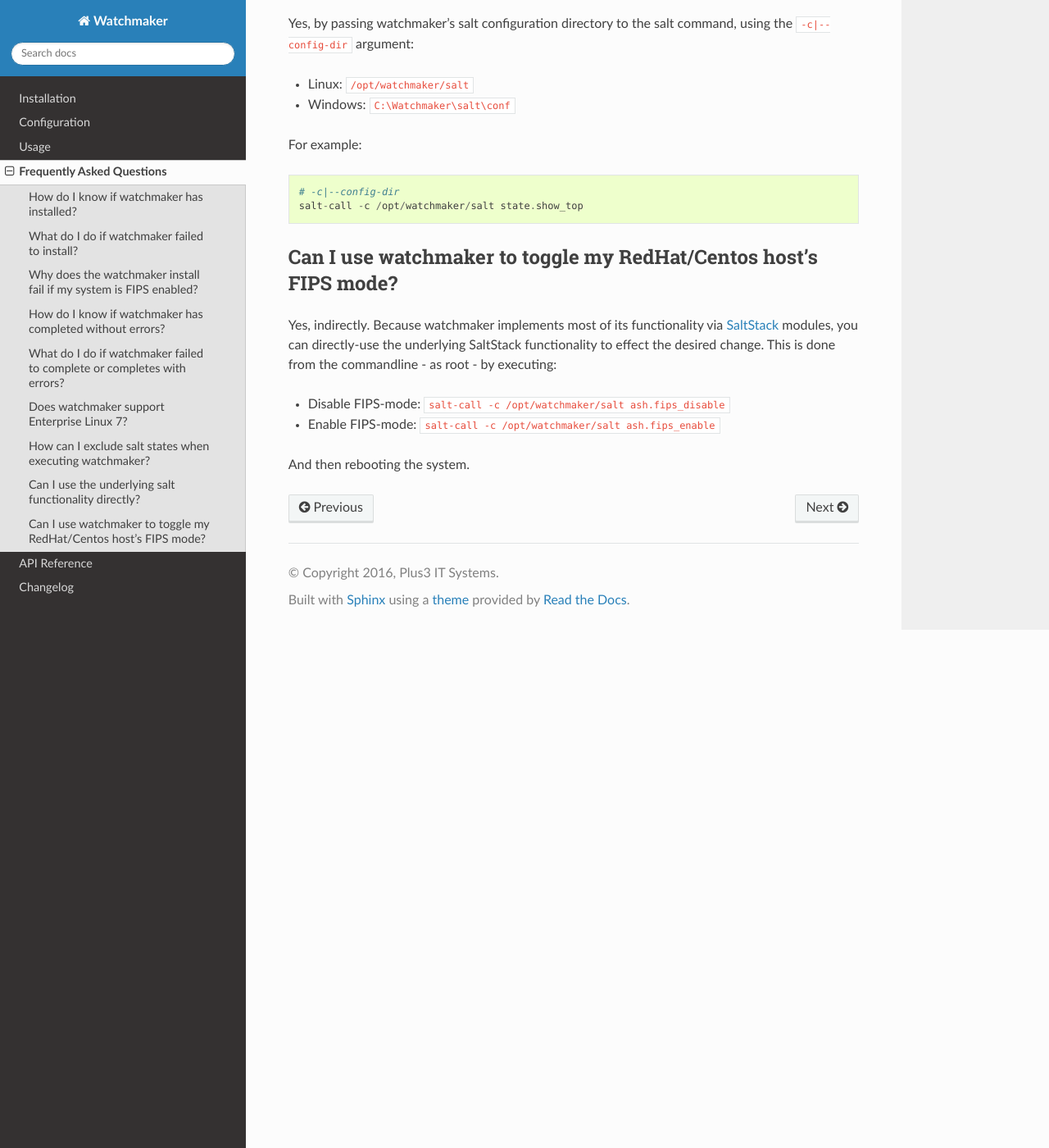
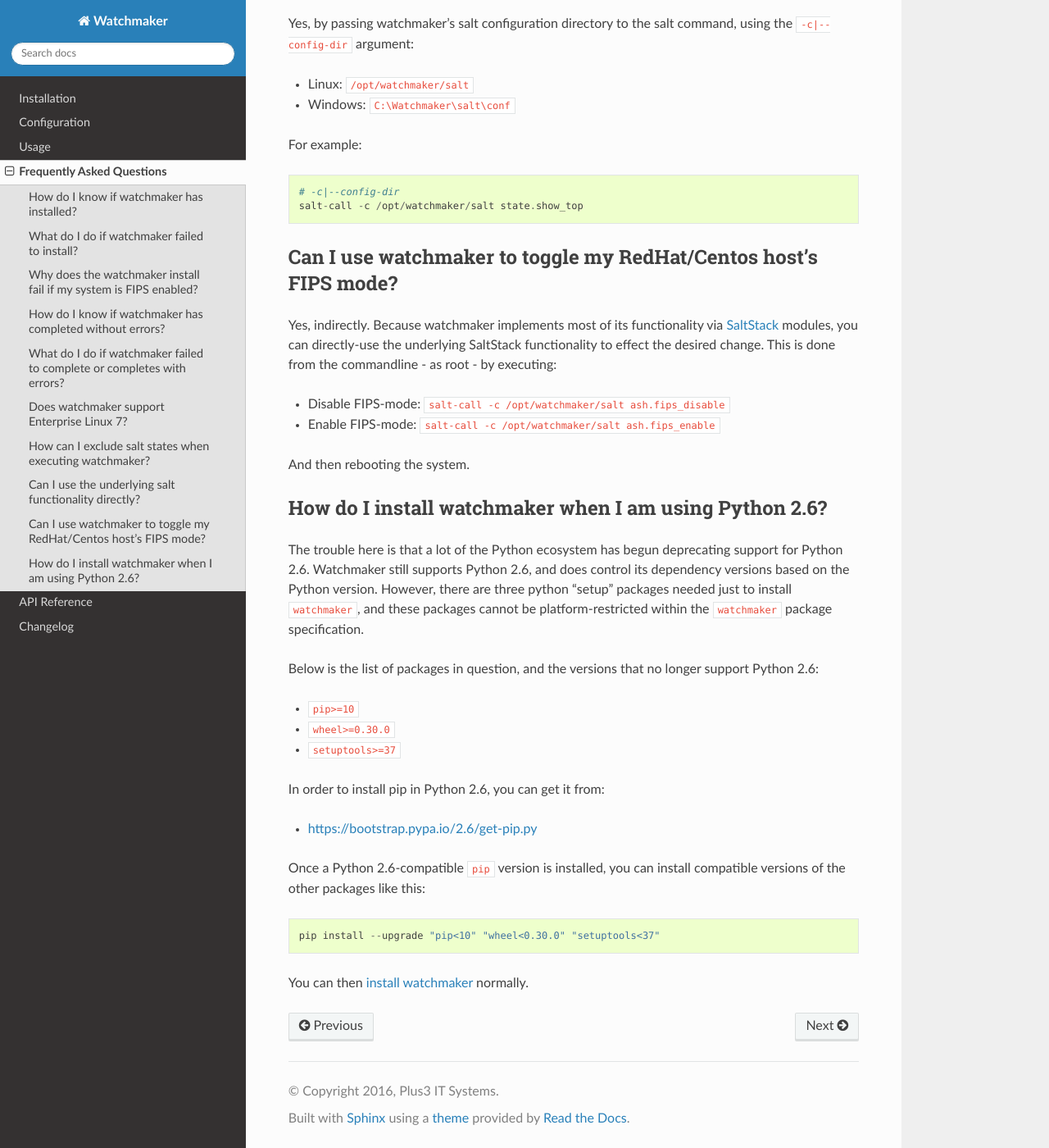
Before and after one commit to plus3it/watchmaker, a Sphinx documentation site: the page built from docs/faq.md, in a window 1280 px wide and 1400 px high, scrolled down 1916 px. Shown: the whole window at 82% size. Built offline with Sphinx 7.4.7 and the Read the Docs theme 2.0.0, drawn with Linux system fonts in a browser that asks for light colours.

Commit message:
Documents limitations around using Python 2.6 with watchmaker

````diff
--- a/docs/faq.md
+++ b/docs/faq.md
@@ -100,3 +100,32 @@
 *   Enable FIPS-mode: `salt-call -c /opt/watchmaker/salt ash.fips_enable`
 
 And then rebooting the system.
+
+## How do I install watchmaker when I am using Python 2.6?
+
+The trouble here is that a lot of the Python ecosystem has begun deprecating
+support for Python 2.6. Watchmaker still supports Python 2.6, and does control
+its dependency versions based on the Python version. However, there are three
+python "setup" packages needed just to install ``watchmaker``, and these
+packages cannot be platform-restricted within the ``watchmaker`` package
+specification.
+
+Below is the list of packages in question, and the versions that no longer
+support Python 2.6:
+
+*   ``pip>=10``
+*   ``wheel>=0.30.0``
+*   ``setuptools>=37``
+
+In order to install pip in Python 2.6, you can get it from:
+
+*   <https://bootstrap.pypa.io/2.6/get-pip.py>
+
+Once a Python 2.6-compatible ``pip`` version is installed, you can install
+compatible versions of the other packages like this:
+
+```
+pip install --upgrade "pip<10" "wheel<0.30.0" "setuptools<37"
+```
+
+You can then [install watchmaker](installation.html) normally.
````
Also changed, not shown: docs/index.md (+3 -0 lines), docs/installation.md (+8 -0 lines), docs/usage.md (+10 -4 lines).
